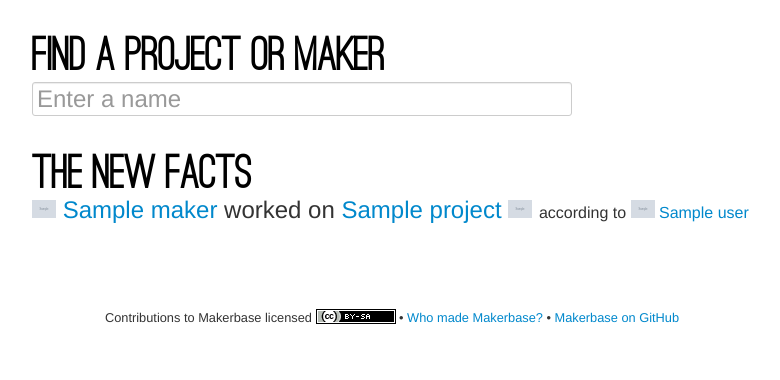
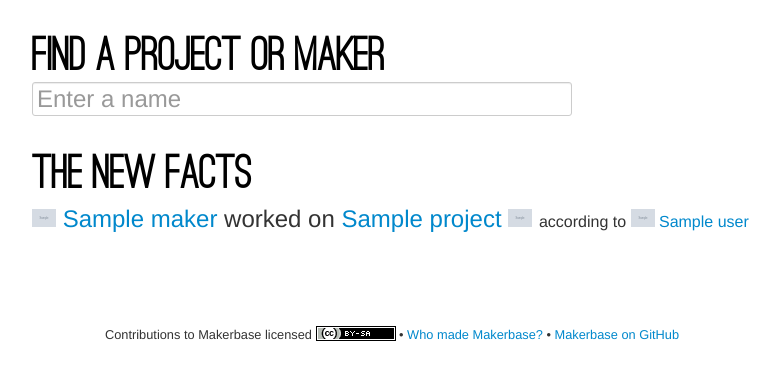
Before and after one commit to markpasc/makerbase, a Flask app: template makerbase/templates/home.html in a window 1280 px wide. Shown: the part 132-512 px from the top of the page, without its empty margins (248-1028 px from the left). Run offline with Flask 2, Linux system fonts and the light colour scheme; the template is opened without the code that fills it: most values are stand-ins (such as "Sample title", 1, 10 or a date in 2020); grey boxes marked "Sample" are stand-in pictures; some libraries are stand-ins or nearby versions.

Commit message:
Space facts on the home page farther apart

```diff
--- a/makerbase/templates/home.html
+++ b/makerbase/templates/home.html
@@ -10,6 +10,9 @@
         }
 
         #facts .fact {
+            margin: 1ex 0;
+        }
+        #facts .fact-body {
             font-size: 1.5em;
         }
 
@@ -44,9 +47,9 @@
         {% for histitem in history %}
             {% set maker = histitem.maker %}
             {% set project = histitem.project %}
-            <div class="clearfix">
+            <div class="fact clearfix">
 
-                <span class="fact">
+                <span class="fact-body">
                     <a href="{{ url_for('maker', slug=maker._id) }}" class="maker-logo tiny-logo"><img src="{% if maker.avatar_url %}{{ maker.avatar_url }}{% else %}{{ url_for('static', filename='default-maker.png') }}{% endif %}" width="75" height="75" alt=""></a>
                     <a href="{{ url_for('maker', slug=histitem.maker._id) }}">{{ histitem.maker.name }}</a>
                     worked on
```
